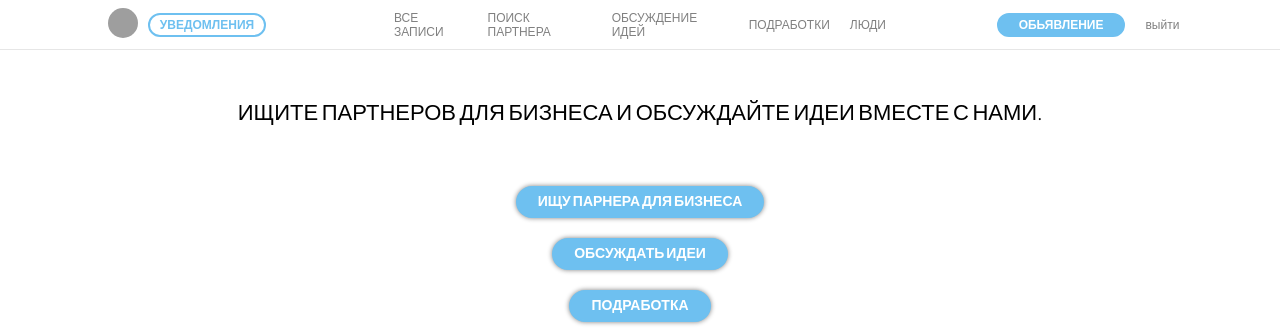
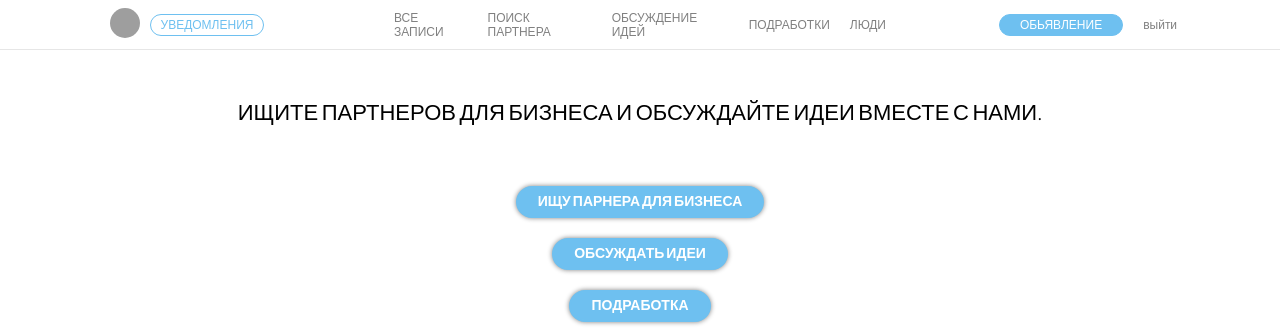
Before and after one commit to YauheniRusinchuk/project, a Django app: page / in a window 1280 px wide. Shown: the top 328 px of the page. Run offline with Django 3.2, Linux system fonts and the light colour scheme; the visitor is signed in with stand-in values (Sample User, id 1); grey boxes are pictures that could not be loaded.

Commit message:
fixed design

```diff
--- a/src/static/css/style.css
+++ b/src/static/css/style.css
@@ -31,26 +31,14 @@
     text-decoration: none;
     color: #6ec0f0;
     font-size: 12px;
-    font-weight: bold;
+    font-weight: normal;
     padding: 3px 10px;
-    border: 2px solid #6ec0f0;
+    border: 1px solid #6ec0f0;
     border-radius: 20px;
     text-transform: uppercase;
     /* box-shadow: 0 0 5px #6ec0f0; */
 }
 
-.header_container .user_info .your_message {
-    text-decoration: none;
-    color: #6ec0f0;
-    font-size: 12px;
-    font-weight: bold;
-    padding: 3px 10px;
-    border: 2px solid #6ec0f0;
-    border-radius: 20px;
-    text-transform: uppercase;
-    /* box-shadow: 0 0 5px #6ec0f0; */
-
-}
 
 .header_container .other_info {
     width: 40%;
@@ -88,8 +76,8 @@
     background-color: #6ec0f0;
     padding: 3px 20px;
     border-radius: 20px;
-    border: 2px solid #6ec0f0;
-    font-weight: bold;
+    border: 1px solid #6ec0f0;
+    font-weight: normal;
     text-transform: uppercase;
 }
 
@@ -256,6 +244,8 @@
 }
 
 .detail_profile {
+    width: 60%;
+    margin: 0 auto;
     text-align: center;
     padding: 50px;
 }
```
